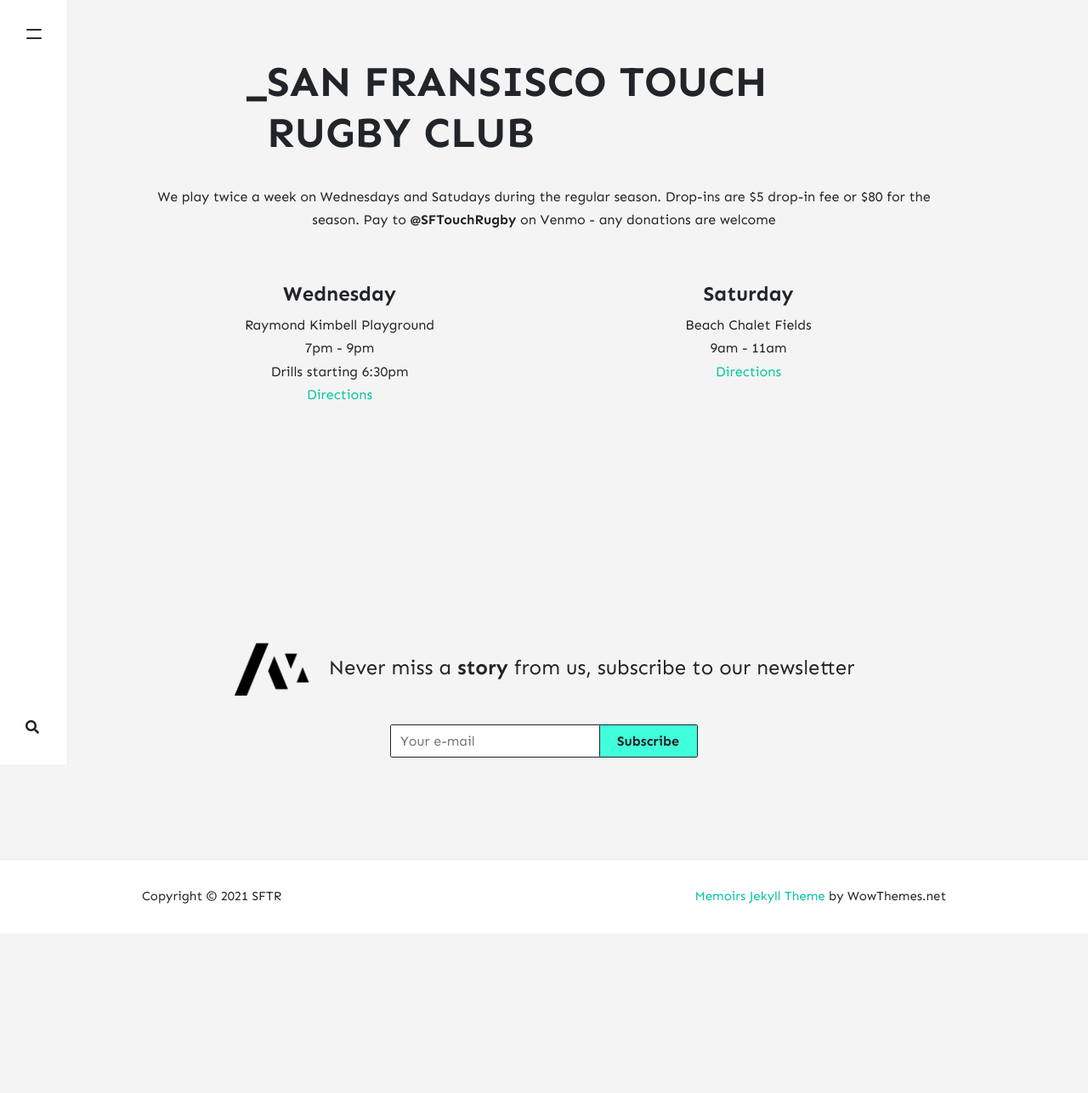
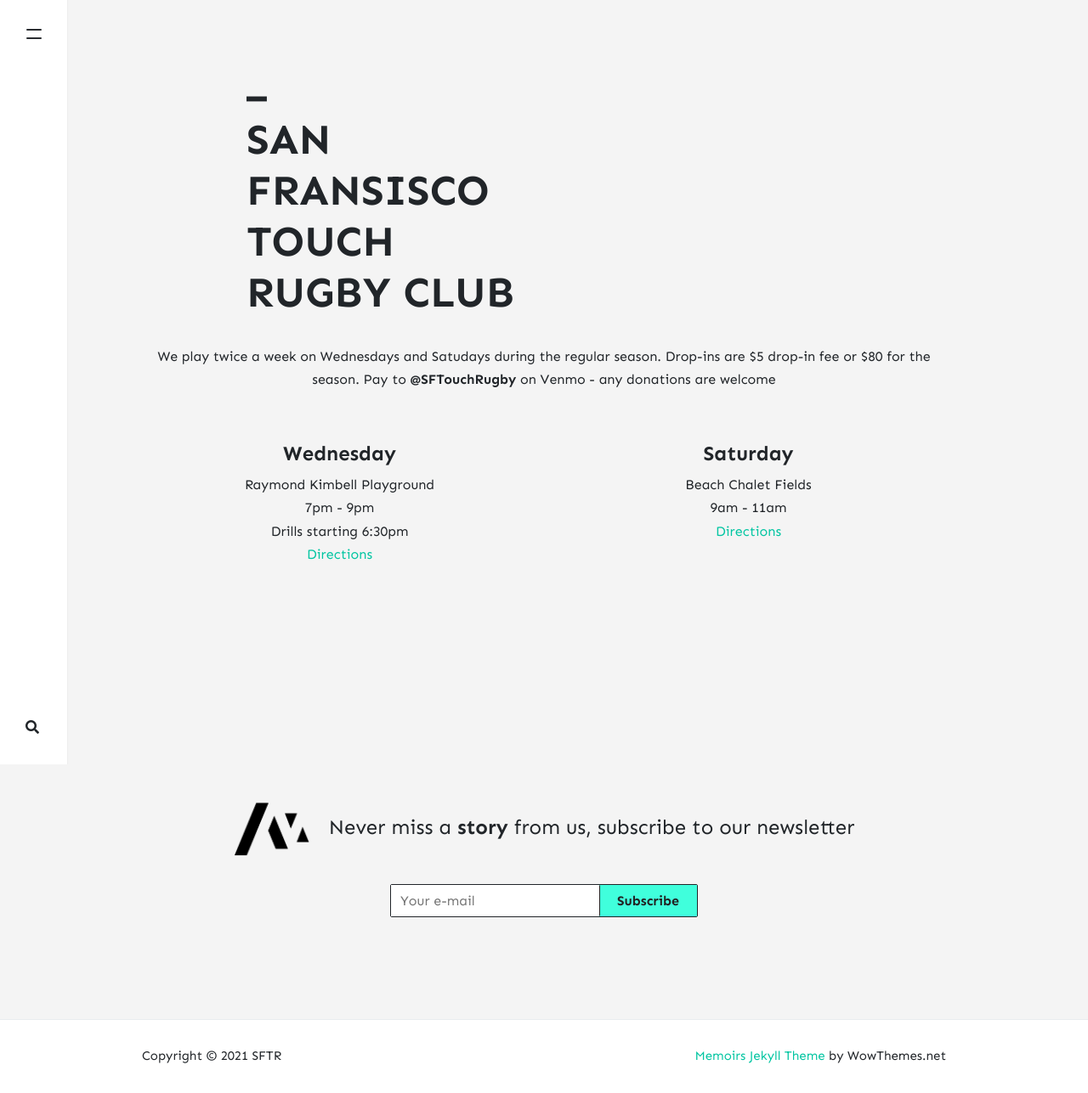
Before and after one commit to stackbit-projects/blue-triceratops-4f502, a Jekyll site: the page built from _pages/about.md, in a window 1280 px wide. Shown: the whole page at 85% size. Built offline with Jekyll 4.4.1, drawn with Linux system fonts in a browser that asks for light colours; nearby versions of some CDN libraries; comment, search, counter and statistics services are not loaded; before the commit the page ends 1099 px from its top, so only the background shows below that.

Commit message:
home.html: changed

```diff
--- a/_layouts/home.html
+++ b/_layouts/home.html
@@ -7,10 +7,10 @@ permalink: "/home.html"
 
 <div class="page-single">
     <div class="entry-header column-group hero">
-        <!-- <div class="two-column"> -->
+        <div class="two-column">
             <h1 class="posttitle">_</h1>
             <h1 class="posttitle">{{ page.title }}</h1>
-        <!-- </div> -->
+        </div>
     </div>
 </div>
 <!-- <div class="spacer-left-60 medium-img"> -->
```
